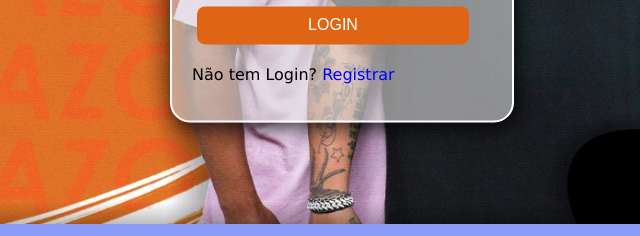
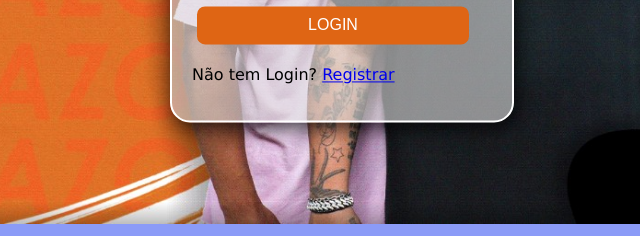
Before and after one commit to Leeenon/Login, a plain HTML site: page index.html in a window 1280 px wide. Shown: the part 458-694 px from the top of the page, 298-938 px from the left. Drawn offline with Linux system fonts and the light colour scheme.

Commit message:
alteração link

```diff
--- a/index.html
+++ b/index.html
@@ -21,7 +21,7 @@
         <input type="email" name="Email" id="Email-login" placeholder="Email"><br>
         <input type="password" name="Password" id="password-login"placeholder="Senha"><br>
         <input type="submit" value="LOGIN">
-        <p>Não tem Login? <span style=" color: #0000ff; cursor:pointer;">Registrar</span></p>
+        <p>Não tem Login? <a href="#">Registrar</a></p>
 
 
 
```
